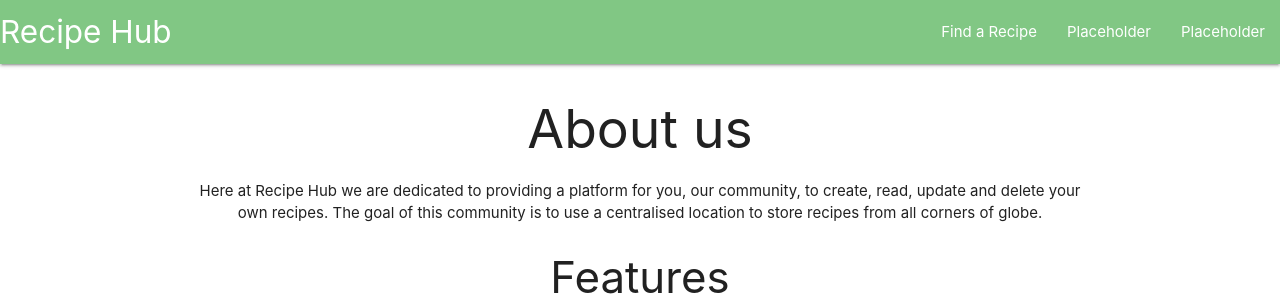
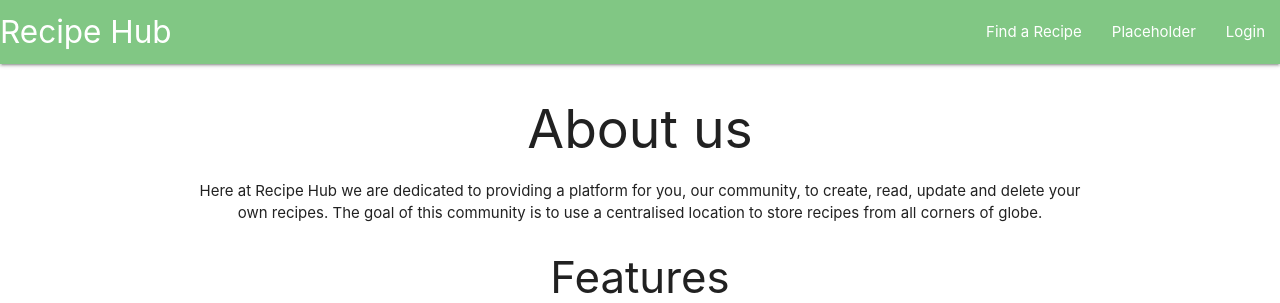
Before and after one commit to Didgerydont/data-centric-milestone-project, a Flask app: page / in a window 1280 px wide. Shown: the top 303 px of the page. Run offline with Flask 2, Linux system fonts and the light colour scheme; some libraries are stand-ins or nearby versions.

Commit message:
updated requirements.Still have the same encoding issue

```diff
--- a/app.py
+++ b/app.py
@@ -4,6 +4,7 @@ from flask import Flask, render_template, redirect, request, url_for, session
 from flask_pymongo import PyMongo
 from bson.objectid import ObjectId
 import bcrypt
+import datetime
 if os.path.exists("env.py"):
     import env
 
--- a/templates/base.html
+++ b/templates/base.html
@@ -24,7 +24,7 @@
                 <ul id="nav-mobile" class="right hide-on-med-and-down">
                     <li><a href="{{url_for('get_recipe')}}">Find a Recipe</a></li>
                     <li><a href="#">Placeholder</a></li>
-                    <li><a href="#">Placeholder</a></li>
+                    <li><a href="{{url_for('login_landing')}}">Login</a></li>
                 </ul>
                 <a class='dropdown-trigger right hide-on-large-only dropdown-button' href='#' data-target='dropdown1'><i class="material-icons hoverable">menu</i></a>
                 <ul id="dropdown1" class="dropdown-content">
@@ -32,7 +32,7 @@
                     <li class="divider"></li>
                     <li><a href="#">Placeholder</a></li>
                     <li class="divider"></li>
-                    <li><a href="#">Placeholder</a></li>
+                    <li><a href="{{url_for('login_landing')}}">Login</a></li>
                 </ul>
             </div>
         </nav>
```
Also changed, not shown: requirements.txt (+10 -34 lines).
